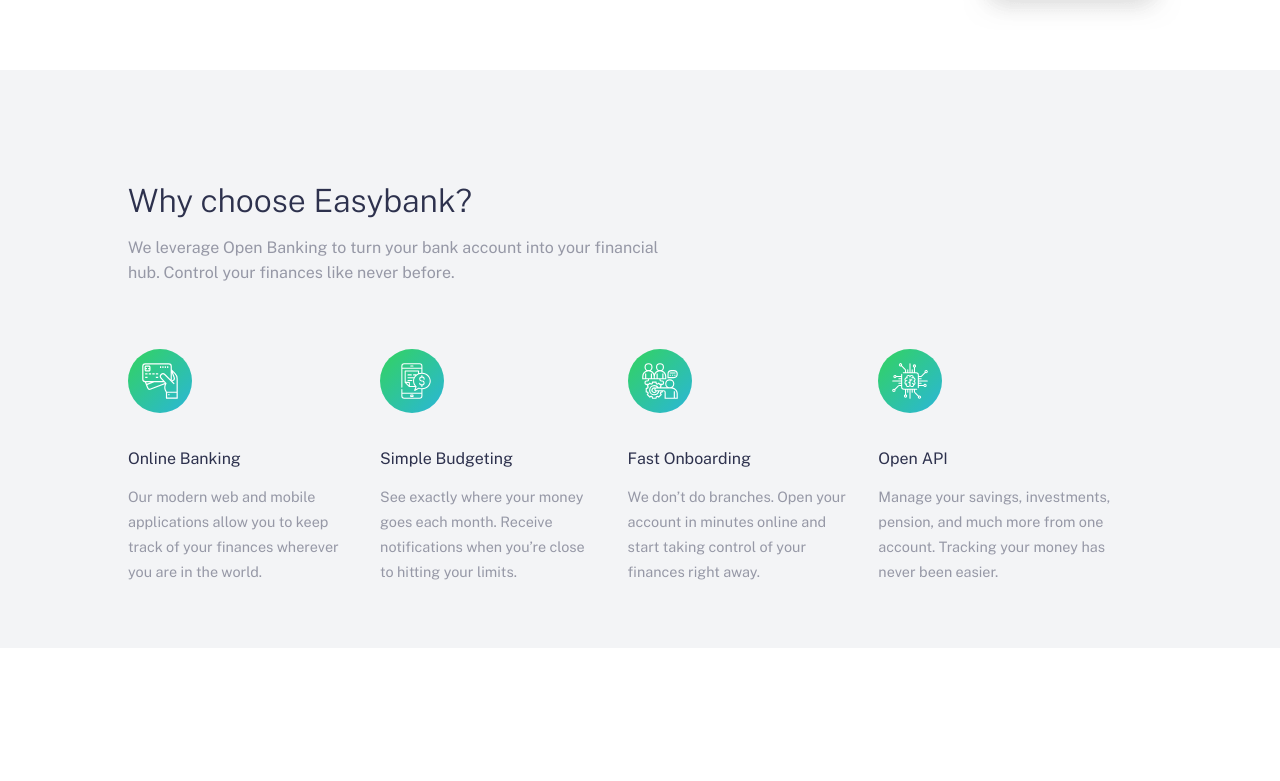
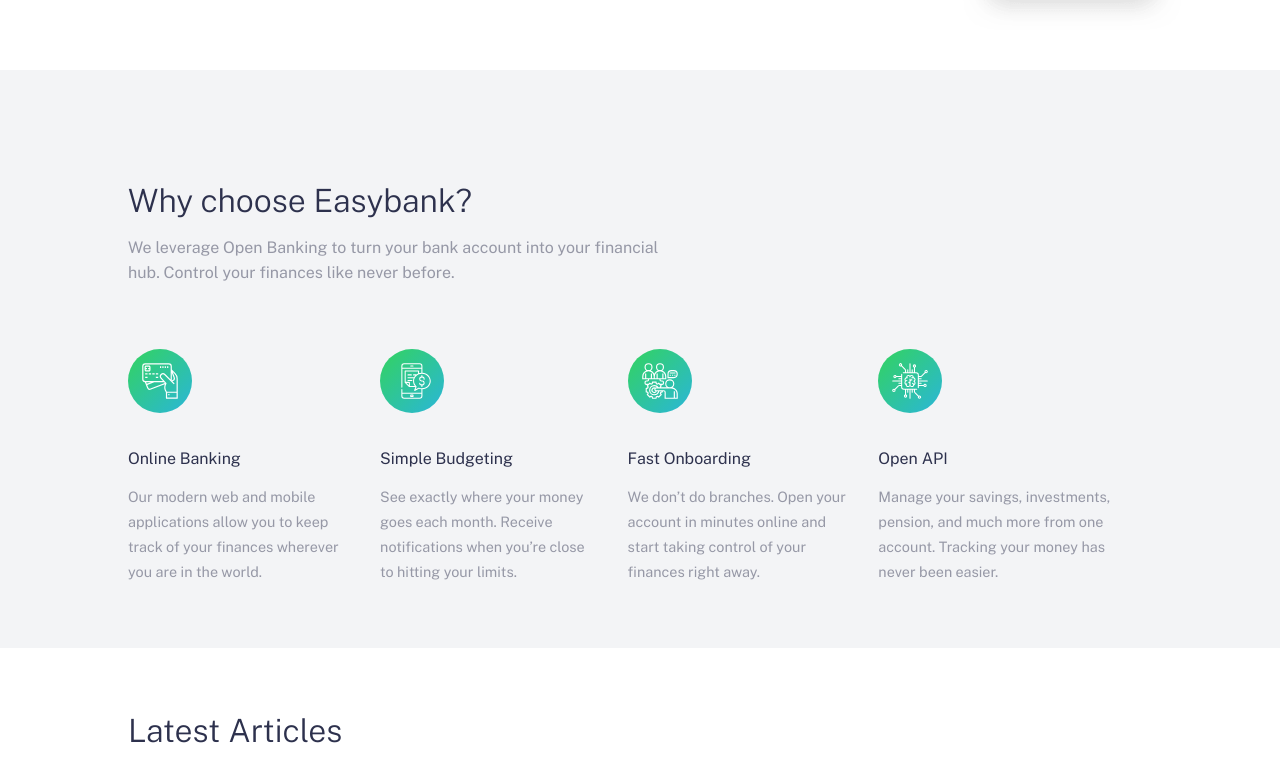
Before and after one commit to osas2211/eazy-bank, a website: page index.html in a window 1280 px wide. Shown: the part 717-1498 px from the top of the page. Before the commit the page ends 1365 px from the top, so only its background shows below. Drawn offline with nearby package versions, Linux system fonts and the light colour scheme.

Commit message:
latest--1

```diff
--- a/index.html
+++ b/index.html
@@ -100,9 +100,11 @@
                         Manage your savings, investments, pension, and much more from one account. Tracking your money has never been easier.
                     </p>
                 </div>
-
             </div>
         </div>
+    </section>
+    <section class="latest container mt-4">
+        <h2 class="heading-md mb-2">Latest Articles</h2>
     </section>
 
     <script src="js/script.js"></script>
--- a/sass_components/_latest.scss
+++ b/sass_components/_latest.scss
@@ -0,0 +1,6 @@
+.latest{
+
+    .heading-md{
+        color: $dark-blue;
+    }
+}
```
Also changed, not shown: css/style.css.
